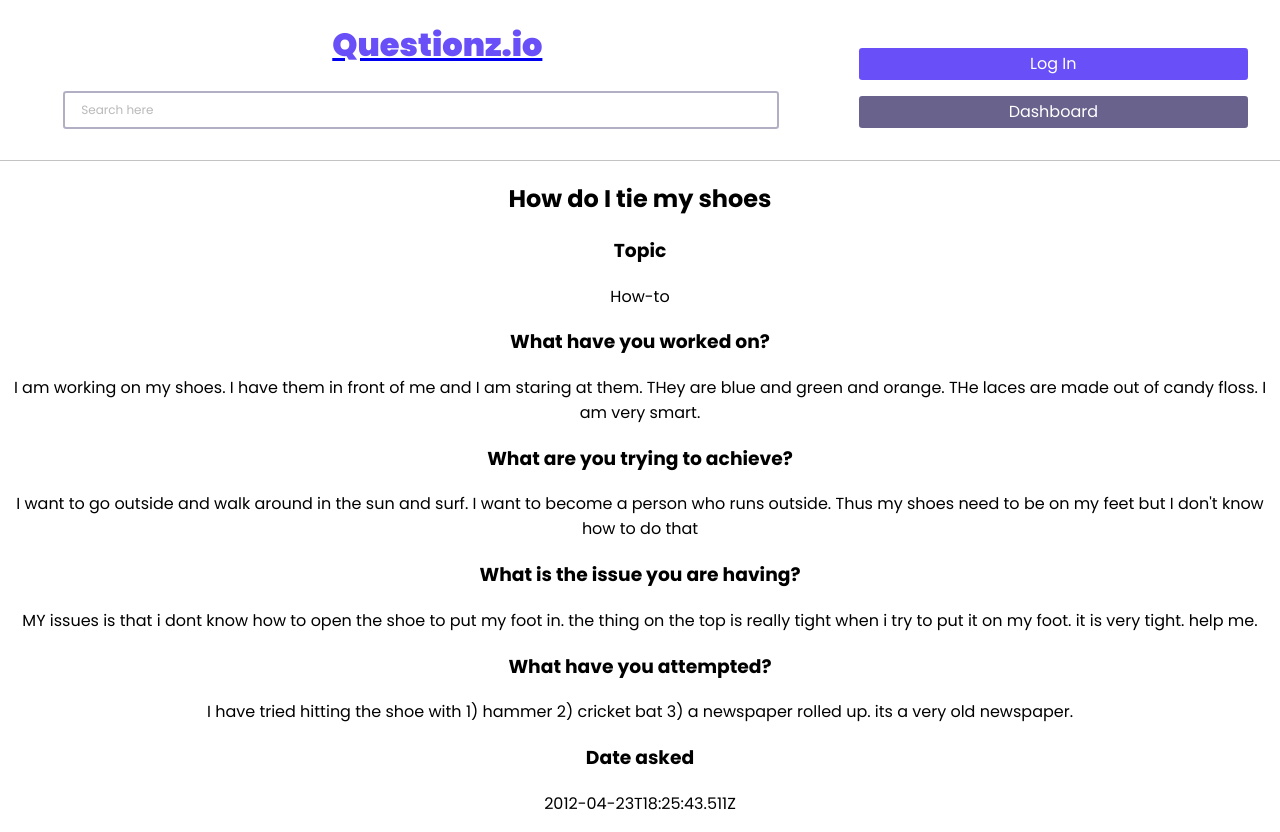
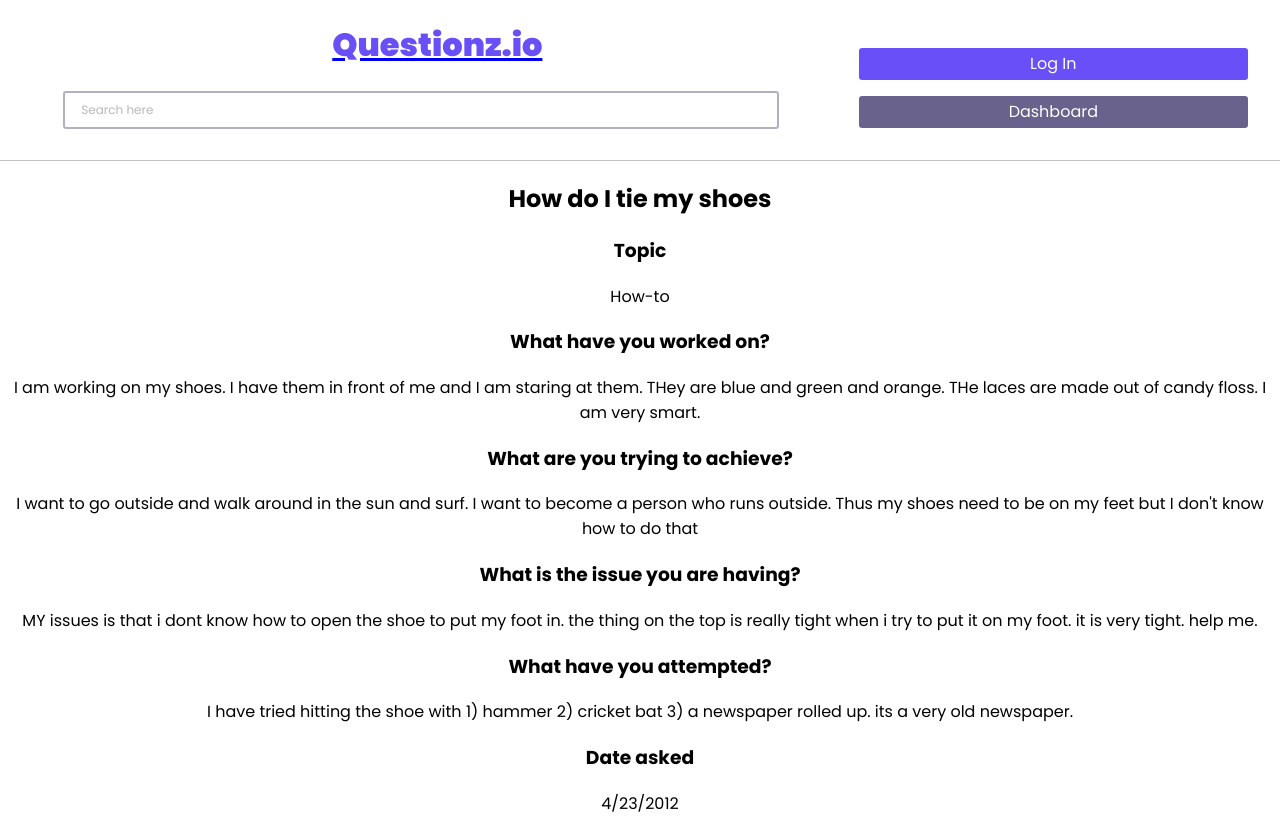
Before and after one commit to JaredS129/student-project--agile-dev-ops--aws-backend, a React (Create React App) app: page /question/1 in a window 1280 px wide. Built offline with nearby package versions, Linux system fonts and the light colour scheme.

Commit message:
Add date formatting to fullquestion

```diff
--- a/src/components/fullquestion/FullQuestion.js
+++ b/src/components/fullquestion/FullQuestion.js
@@ -2,6 +2,13 @@ import { useParams } from "react-router-dom";
 
 const FullQuestion = (props) => {
   const { id } = useParams();
+  let niceDate = props.dateCreated;
+  try {
+    niceDate = new Date(props.dateCreated).toLocaleDateString();
+  } catch (error) {
+    console.log(error);
+  }
+
   return (
     <div>
       <h2>{props.title ?? id}</h2>
@@ -16,7 +23,7 @@ const FullQuestion = (props) => {
       <h3>What have you attempted?</h3>
       <p>{props.attempted ?? "placeholder"}</p>
       <h3>Date asked</h3>
-      <p>{props.dateCreated ?? "placeholder"}</p>
+      <p>{niceDate ?? "placeholder"}</p>
     </div>
   );
 };
```
Also changed, not shown: 1 other file (tests, documents, lock files or other folders).
